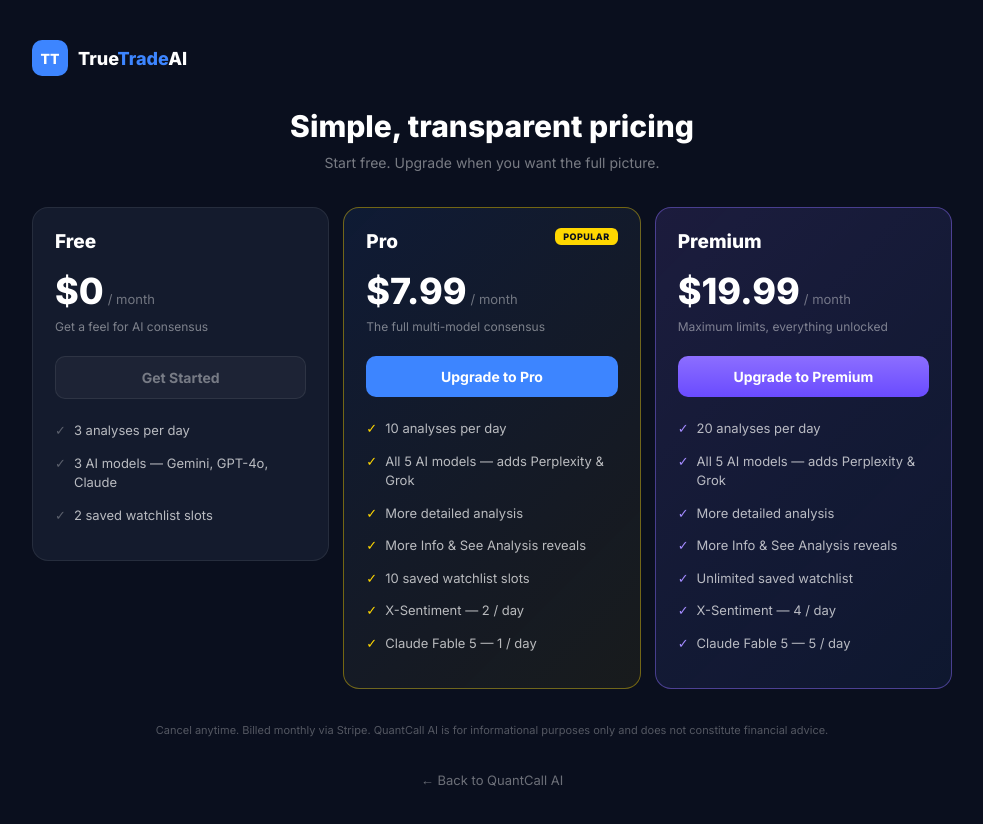
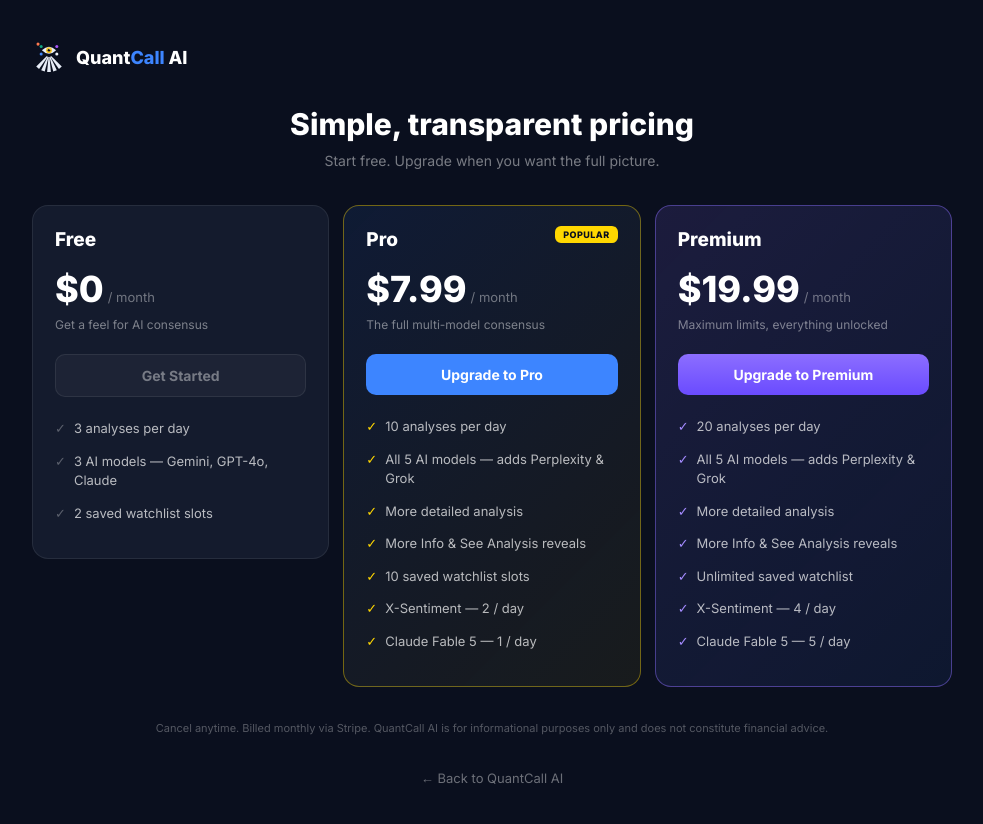
Before and after one commit to gavo11/TruthTradeAI, a website: page pricing.html in a window 1280 px wide. Shown: the whole page, without its empty margins (148-1131 px from the left). Drawn offline with nearby package versions, Linux system fonts and the light colour scheme.

Commit message:
Update pricing.html

```diff
--- a/pricing.html
+++ b/pricing.html
@@ -53,8 +53,25 @@
 <body>
   <div class="container">
     <div class="logo-row">
-      <div class="logo-circle">TT</div>
-      <div class="logo-text"><span class="true">True</span><span class="trade">Trade</span><span class="ai">AI</span></div>
+      <svg width="34" height="34" viewBox="0 0 100 100" role="img" aria-label="QuantCall AI" style="flex-shrink:0">
+        <circle cx="27" cy="41" r="4.5" fill="#4285f4"/>
+        <circle cx="17.7" cy="12.1" r="4.5" fill="#ff7a50"/>
+        <circle cx="27" cy="19" r="4.5" fill="#10a37f"/>
+        <circle cx="73" cy="19" r="4.5" fill="#a855f7"/>
+        <circle cx="73" cy="41" r="4.5" fill="#eef2fb"/>
+        <path d="M29 30 Q50 9 71 30 Q50 51 29 30 Z" fill="#e8edf7"/>
+        <circle cx="50" cy="30" r="8.5" fill="#f4c31d"/>
+        <circle cx="50" cy="30" r="3.8" fill="#0a0f1e"/>
+        <circle cx="52.5" cy="26.5" r="1.5" fill="#ffffff"/>
+        <g fill="#e8edf7">
+          <path d="M51.5 50 L55.5 94 L44.5 94 L48.5 50 Z"/>
+          <path d="M54.1 49 L73 89 L62.6 92.8 L51.3 50 Z"/>
+          <path d="M56.3 47.2 L87.6 78.3 L79.2 85.4 L54 49.1 Z"/>
+          <path d="M45.9 49 L27 89 L37.4 92.8 L48.7 50 Z"/>
+          <path d="M43.7 47.2 L12.4 78.3 L20.8 85.4 L46 49.1 Z"/>
+        </g>
+      </svg>
+      <div class="logo-text"><span class="true">Quant</span><span class="trade">Call</span><span class="ai"> AI</span></div>
     </div>
 
     <h1>Simple, transparent pricing</h1>
```
